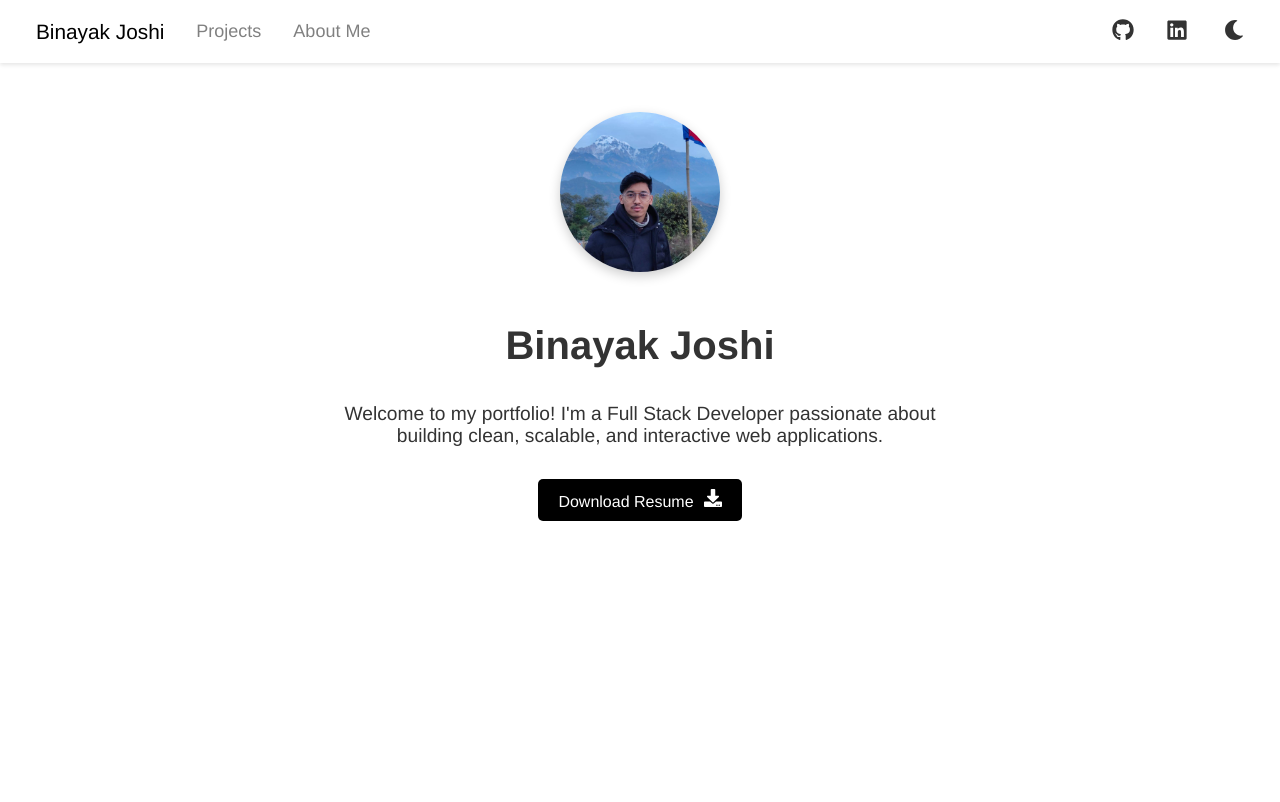
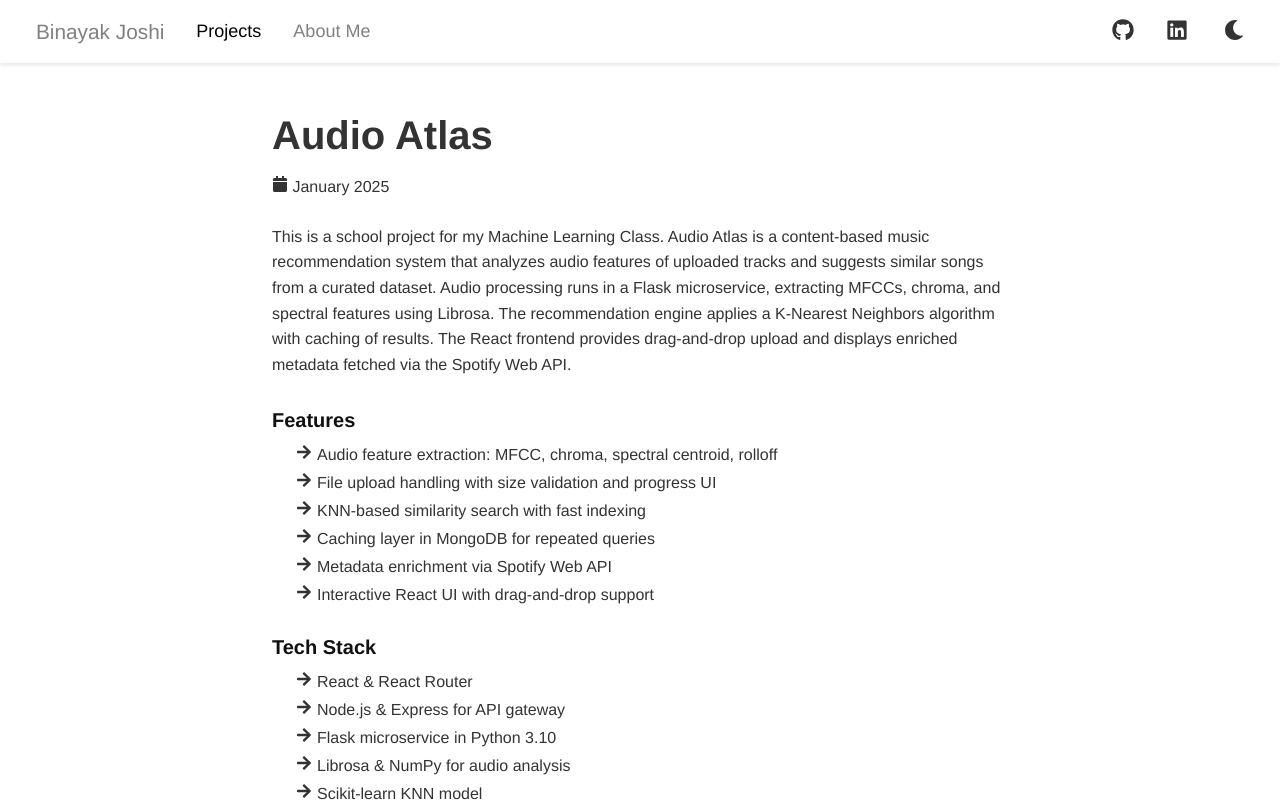
Before and after one commit to binayakjoshi/portfolio, a React (Vite) app: page /projects/audioatlas in a window 1280 px wide. Before the commit this address led to /. Shown: the top 802 px of the page. Built offline with nearby package versions, Linux system fonts and the light colour scheme.

Commit message:
added project detail page with styling

```diff
--- a/src/App.tsx
+++ b/src/App.tsx
@@ -9,6 +9,7 @@ import Navbar from "./components/Navgiation/Navbar";
 import Home from "./pages/Home";
 import Projects from "./pages/Projects";
 import AboutMe from "./pages/AboutMe";
+import ProjectDetail from "./pages/ProjectDetail";
 import "./App.css";
 
 const App: React.FC = () => (
@@ -19,6 +20,7 @@ const App: React.FC = () => (
         <Route path="/" element={<Home />} />
         <Route path="/projects" element={<Projects />} />
         <Route path="/about" element={<AboutMe />} />
+        <Route path="/projects/:projectId" element={<ProjectDetail />} />
         <Route path="*" element={<Navigate to="/" replace />} />
       </Routes>
     </main>
--- a/src/components/Navgiation/Navbar.css
+++ b/src/components/Navgiation/Navbar.css
@@ -44,10 +44,16 @@
 .dark .navbar .nav-links .nav-logo{
   color: white
 }
-
+.dark .nav-links li a.active{
+  color : grey
+}
+.dark .nav-links li a:hover{
+  color:grey
+}
 .navigation__menu-btn{
   display: none;
 }
+
 @media (max-width: 700px) {
   .navbar .nav-links{
     display: none;
@@ -66,10 +72,13 @@
     height: 30px;
     width: 40px;
   }
+  .dark .navigation__menu-btn span{
+    background-color:white;
+  }
   .navigation__menu-btn span{
     display: block;
     width: 100%;
-    height: 3px;
+    height: 2px;
     background-color: black;
     border-radius: 2px;
     transition: background-color 0.3s ease;
--- a/src/components/Navgiation/Navbar.tsx
+++ b/src/components/Navgiation/Navbar.tsx
@@ -21,12 +21,14 @@ const Navbar: React.FC = () => {
   return (
     <React.Fragment>
       {drawerIsOpen && <Backdrop onClick={closeDrawerHandler} />}
+      <div className="drawer">
         <SideDrawer show={drawerIsOpen} onClick={closeDrawerHandler}>
           <nav className="navigation__drawer_nav">
             <NavLinks />
             <NavActions />
           </nav>
         </SideDrawer>
+      </div>
 
       <nav className="navbar">
         <NavLinks />
--- a/src/components/UI/SideDrawer.css
+++ b/src/components/UI/SideDrawer.css
@@ -16,3 +16,12 @@
   transform: translateX(0);
   opacity: 1;
 }
+.dark .side-drawer {
+  background-color: #1e1e1e;    /* match your dark background */
+  color: #e5e7eb;               /* ensure text is readable */
+  box-shadow: 0 2px 8px rgba(255, 255, 255, 0.1);
+}
+.dark .side-drawer a,
+.dark .side-drawer button {
+  color: #f3f4f6;
+}
--- a/src/data/projects.ts
+++ b/src/data/projects.ts
@@ -4,7 +4,9 @@ export interface Project {
   description: string;
   source: string;
   live?: string;
-  routeId: string;
+  projectId: string;
+  features: string[];
+  techStack: string[];
 }
 
 export const projects: Project[] = [
@@ -12,25 +14,73 @@ export const projects: Project[] = [
     name: "Pop N'Buy",
     date: "September 2024",
     description:
-      "A website for vendors to add their products, and customers can view, add to cart, or buy them. The app uses the MERN stack to manage the entire workflow, from product creation to order placement.",
+      "Pop N'Buy is a full-featured e-commerce platform that connects vendors and customers in a seamless shopping experience. I did this project to test my new learnt NodeJS and React skills. Here vendors can register accounts, list products with images and detailed descriptions, and manage inventory levels in real time. Customers browse the catalog, add items to a cart, and complete purchases. ",
     source: "https://github.com/binayakjoshi/PopNBuy",
     live: "https://popnbuy.netlify.app/",
-    routeId: "popnbuy",
+    projectId: "popnbuy",
+    features: [
+      "Role-based authentication: vendor and customer flows",
+      "Product CRUD with image upload and validation",
+      "Real-time inventory tracking and stock alerts",
+      "Shopping cart management with session persistence",
+      "Responsive UI with mobile-first design",
+    ],
+    techStack: [
+      "MongoDB Atlas & Mongoose ORM for Database",
+      "Express.js with JWT authentication",
+      "React (Hooks, Context API) & Tailwind CSS for front-end",
+      "Node.js for server-side logic",
+      "Netlify deployment & CI/CD",
+    ],
   },
   {
     name: "Audio Atlas",
     date: "January 2025",
     description:
-      "A content-based music recommendation system where users can upload an audio file, and the app suggests similar songs using ML-based feature extraction and KNN for recommendations. Built using the MERN stack, Flask, and Spotify API for metadata enrichment.",
+      " This is a school project for my Machine Learning Class. Audio Atlas is a content-based music recommendation system that analyzes audio features of uploaded tracks and suggests similar songs from a curated dataset. Audio processing runs in a Flask microservice, extracting MFCCs, chroma, and spectral features using Librosa. The recommendation engine applies a K-Nearest Neighbors algorithm with caching of results. The React frontend provides drag-and-drop upload and displays enriched metadata fetched via the Spotify Web API.",
     source: "https://github.com/binayakjoshi/AudioAtlas",
-    routeId: "audioatlas",
+    projectId: "audioatlas",
+    features: [
+      "Audio feature extraction: MFCC, chroma, spectral centroid, rolloff",
+      "File upload handling with size validation and progress UI",
+      "KNN-based similarity search with fast indexing",
+      "Caching layer in MongoDB for repeated queries",
+      "Metadata enrichment via Spotify Web API",
+      "Interactive React UI with drag-and-drop support",
+    ],
+    techStack: [
+      "React & React Router",
+      "Node.js & Express for API gateway",
+      "Flask microservice in Python 3.10",
+      "Librosa & NumPy for audio analysis",
+      "Scikit-learn KNN model",
+      "MongoDB Atlas for caching",
+      "Spotify Web API integration",
+      "Material UI components",
+    ],
   },
   {
     name: "Readly",
     date: "January 2024",
     description:
-      "A simple bookstore application with minimalistic UI built using Java Servlets, Tomcat server, and MariaDB. Users can browse books, add them to their cart and place order.The app handles user authentication, inventory management.",
+      "Readly is also a semester end project, a minimalist bookstore web app built on a Java backend with a Tomcat server and MariaDB database. Users register and log in to browse a catalog of books, add titles to a shopping cart, and finalize purchases. An admin dashboard enables inventory management, including stock levels and order history. The UI leverages Bootstrap for a clean, responsive design.",
     source: "https://github.com/binayakjoshi/readly",
-    routeId: "readly",
+    projectId: "readly",
+    features: [
+      "User registration/login with hashed passwords",
+      "Book catalog with search, filter, and pagination",
+      "Shopping cart and checkout workflow",
+      "Admin panel for inventory and order management",
+      "Order history and user profile pages",
+      "Server-side form validation and error handling",
+    ],
+    techStack: [
+      "Java 11 & Servlets (JSP, JSTL)",
+      "Apache Tomcat 9",
+      "Hibernate ORM & MariaDB",
+      "Bootstrap 5 & CSS grid",
+      "Servlet filters for security",
+      "JUnit for unit testing",
+    ],
   },
 ];
--- a/src/pages/AboutMe.css
+++ b/src/pages/AboutMe.css
@@ -46,13 +46,7 @@
   position: relative;
   margin-bottom: 10px;
 }
-.about-section ul li::before {
-  content: '▹';
-  position: absolute;
-  left: 0;
-  top: 0;
-  color: var(--accent-color);
-}
+
 
 .about-section h3 {
   font-size: 1.5rem;
--- a/src/pages/AboutMe.tsx
+++ b/src/pages/AboutMe.tsx
@@ -1,6 +1,6 @@
 import React from "react";
 import { motion } from "framer-motion";
-import { FaEnvelope, FaLinkedin, FaGithub } from "react-icons/fa";
+import { FaEnvelope, FaLinkedin, FaGithub, FaArrowRight } from "react-icons/fa";
 import "./AboutMe.css";
 
 const AboutMe: React.FC = () => {
@@ -28,14 +28,22 @@ const AboutMe: React.FC = () => {
         </p>
         <ul>
           <li>
-            <strong>Languages: </strong> JavaScript, TypeScript, Python, Java,
-            SQL, C++
+            <strong>
+              <FaArrowRight /> Languages:{" "}
+            </strong>{" "}
+            JavaScript, TypeScript, Python, Java, SQL, C++
           </li>
           <li>
-            <strong>Frameworks:</strong> React, Node.js, Express.js,Next, Django
+            <strong>
+              <FaArrowRight /> Frameworks:
+            </strong>{" "}
+            React, Node.js, Express.js,Next, Django
           </li>
           <li>
-            <strong>Tools:</strong> AWS, Netlify, Heroku
+            <strong>
+              <FaArrowRight /> Tools:
+            </strong>{" "}
+            AWS, Netlify, Heroku
           </li>
         </ul>
         <h3>What I'm Passionate About</h3>
@@ -45,16 +53,22 @@ const AboutMe: React.FC = () => {
           what's possible with web development. Currently, I'm focused on:
         </p>
         <ul>
-          <li>Learning About DevOps and cloud computing</li>
-          <li>Getting in NestJS</li>
+          <li>
+            <FaArrowRight /> Learning About DevOps and cloud computing
+          </li>
+          <li>
+            <FaArrowRight /> Getting in NestJs
+          </li>
         </ul>
         <h4>Contact Information</h4>
         <ul className="contact-list">
           <li>
+            <FaArrowRight />
             <FaEnvelope />
             Email: <a href="mailto:binayakj@pm.me">binayakj@pm.me</a>
           </li>
           <li>
+            <FaArrowRight />
             <FaLinkedin />
             LinkedIn:{" "}
             <a
@@ -66,6 +80,7 @@ const AboutMe: React.FC = () => {
             </a>
           </li>
           <li>
+            <FaArrowRight />
             <FaGithub />
             GitHub:{" "}
             <a
--- /dev/null
+++ b/src/pages/ProjectDetail.css
@@ -0,0 +1,108 @@
+.project-detail {
+    max-width: 800px;
+    margin: 4rem auto;
+    padding: 1rem 2rem;
+    color: #333;
+    transition: background 0.3s, color 0.3s;
+  }
+
+  .project-detail .back-link {
+    display: inline-flex;
+    align-items: center;
+    gap: 0.5rem;
+    margin-bottom: 1.5rem;
+    font-size: 0.9rem;
+    color: #4f46e5;
+    text-decoration: none;
+    transition: color 0.2s;
+  }
+  .project-detail .back-link:hover {
+    color: #3730a3;
+  }
+
+  .project-detail h2 {
+    font-size: 2.5rem;
+    margin-bottom: 1rem;
+  }
+
+  .project-detail p {
+    font-size: 1rem;
+    line-height: 1.6;
+    margin-bottom: 1.5rem;
+  }
+
+  .project-detail h4 {
+    font-size: 1.25rem;
+    margin-top: 2rem;
+    margin-bottom: 0.75rem;
+    color: #111;
+  }
+
+
+.project-detail ul {
+    display: block;
+    list-style: none;
+    margin: 0 0 1.5rem 1.5rem;
+    padding: 0;
+  }
+
+  .project-detail ul li {
+
+    background: none;
+    box-shadow: none;
+    padding: 0;
+    margin-bottom: 0.5rem;
+    border-radius: 0;
+  }
+
+
+  .project-detail .project-links {
+    margin-top: 2rem;
+    display: flex;
+    gap: 1rem;
+  }
+
+  .project-detail .project-links a {
+    display: inline-flex;
+    align-items: center;
+    gap: 0.5rem;
+    text-decoration: none;
+    font-size: 0.9rem;
+    padding: 0.75rem 1.5rem;
+    border-radius: 8px;
+    background:white;
+    color: black;
+    box-shadow: 0 4px 12px rgba(0, 0, 0, 0.1);
+    transition: transform 0.2s, box-shadow 0.2s;
+  }
+  .project-detail .project-links a:hover {
+    transform: translateY(-2px);
+    box-shadow: 0 6px 16px rgba(0, 0, 0, 0.15);
+  }
+  .project-detail .arrow-right{
+    margin-right: 5px;
+  }
+
+  /* Dark mode */
+  .dark .project-detail {
+    color: #fff;
+  }
+  .dark .project-detail h4 {
+    color: #f3f4f6;
+  }
+  .dark .project-detail ul li {
+    color: #d1d5db;
+  }
+  .dark .project-detail .back-link {
+    color: #93c5fd;
+  }
+  .dark .project-detail .back-link:hover {
+    color: #bfdbfe;
+  }
+  .dark .project-detail .project-links a {
+    background: white;
+    box-shadow: 0 4px 12px rgba(255, 255, 255, 0.1);
+  }
+  .dark .project-detail .project-links a:hover {
+    box-shadow: 0 6px 16px rgba(255, 255, 255, 0.15);
+  }
--- /dev/null
+++ b/src/pages/ProjectDetail.tsx
@@ -0,0 +1,58 @@
+import React from "react";
+import { useParams } from "react-router-dom";
+import { projects } from "../data/projects";
+import { FaGithub, FaArrowRight, FaCalendar } from "react-icons/fa";
+import Button from "../components/UI/Button";
+import "./ProjectDetail.css";
+
+const ProjectDetail: React.FC = () => {
+  const { projectId } = useParams();
+  const project = projects.find((p) => p.projectId === projectId);
+
+  if (!project) {
+    return <p>Project not found.</p>;
+  }
+
+  return (
+    <div className="project-detail">
+      <h2>{project.name}</h2>
+      <p>
+        <FaCalendar /> {project.date}
+      </p>
+      <p>{project.description}</p>
+
+      <h4>Features</h4>
+      <ul>
+        {project.features.map((feature, idx) => (
+          <li key={idx}>
+            <FaArrowRight className="arrow-right" />
+            {feature}
+          </li>
+        ))}
+      </ul>
+
+      <h4>Tech Stack</h4>
+      <ul className="tech-stack">
+        {project.techStack.map((tech, idx) => (
+          <li key={idx}>
+            <FaArrowRight className="arrow-right" />
+            {tech}
+          </li>
+        ))}
+      </ul>
+
+      <div className="project-links">
+        <Button href={project.source} target="_blank" rel="noopener noreferrer">
+          <FaGithub /> Source Code
+        </Button>
+        {project.live && (
+          <Button href={project.live} target="_blank" rel="noopener noreferrer">
+            Live
+          </Button>
+        )}
+      </div>
+    </div>
+  );
+};
+
+export default ProjectDetail;
--- a/src/pages/Projects.tsx
+++ b/src/pages/Projects.tsx
@@ -30,12 +30,12 @@ const Projects: React.FC = () => (
                 <FaGithub />
                 Source Code
               </Button>
+              <Button href={`/projects/${p.projectId}`}>View Details</Button>
               {p.live && (
                 <Button href={p.live} target="_blank" rel="noopener noreferrer">
                   Live
                 </Button>
               )}
-              <Button href="/about">View Details</Button>
             </div>
           </div>
         ))}
```
Also changed, not shown: src/components/Navgiation/NavLinks.css (line endings or trailing spaces). Lines whose indentation alone changed are shown as unchanged.
